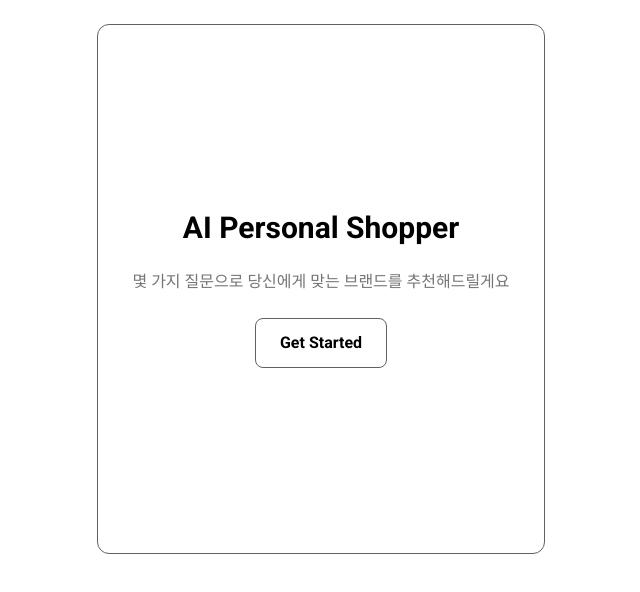
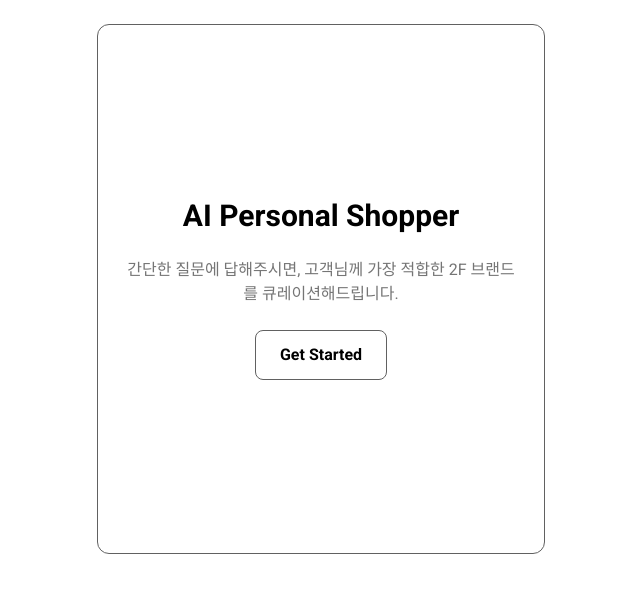
Before and after one commit to ryujiung/HD_Web, a Next.js app: page / in a window 1280 px wide. Shown: the top 592 px of the page, without its empty margins (319-959 px from the left). Built offline with nearby package versions, Linux system fonts and the light colour scheme.

Commit message:
큐레이션말

```diff
--- a/src/components/StepForm.tsx
+++ b/src/components/StepForm.tsx
@@ -41,7 +41,8 @@ export default function StepForm() {
         <div className="min-h-[60vh] flex flex-col justify-center items-center text-center space-y-6">
           <h1 className="text-3xl font-bold">AI Personal Shopper</h1>
           <p className="text-gray-600">
-            몇 가지 질문으로 당신에게 맞는 브랜드를 추천해드릴게요
+            간단한 질문에 답해주시면,
+            고객님께 가장 적합한 2F 브랜드를 큐레이션해드립니다.
           </p>
           <button
             onClick={() => setStep(1)}
```
